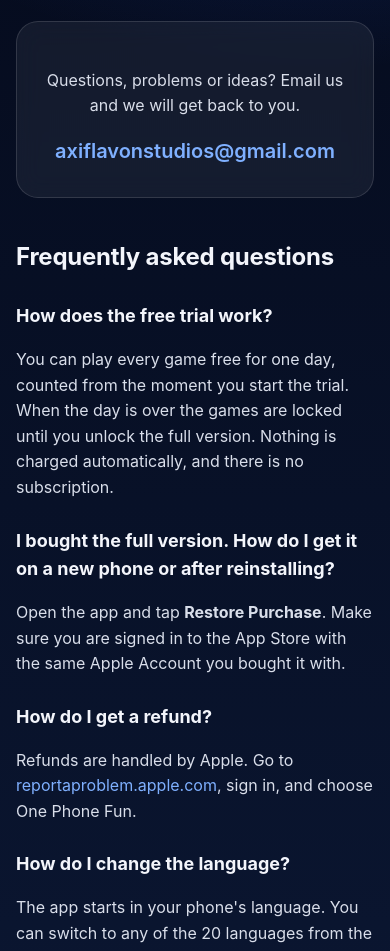
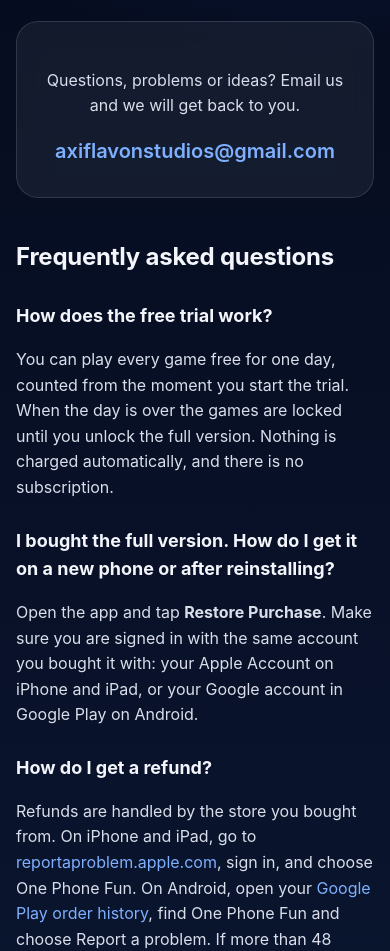
Before and after one commit to AxiflavonStudios/axiflavonstudios.github.io, a plain HTML site: page onephonefun/support/index.html in a window 390 px wide. Shown: the part 144-1095 px from the top of the page. Drawn offline with Linux system fonts and the light colour scheme.

Commit message:
One Phone Fun: Google Play in support answers and on the app page
Co-Authored-By: Claude Opus 5.5 <noreply@anthropic.com>
Claude-Session: https://claude.ai/code/session_01G2EEwHw451vM2jEQQQCQ1F

```diff
--- a/onephonefun/support/index.html
+++ b/onephonefun/support/index.html
@@ -37,10 +37,10 @@
     <p>You can play every game free for one day, counted from the moment you start the trial. When the day is over the games are locked until you unlock the full version. Nothing is charged automatically, and there is no subscription.</p>
 
     <h3>I bought the full version. How do I get it on a new phone or after reinstalling?</h3>
-    <p>Open the app and tap <strong>Restore Purchase</strong>. Make sure you are signed in to the App Store with the same Apple Account you bought it with.</p>
+    <p>Open the app and tap <strong>Restore Purchase</strong>. Make sure you are signed in with the same account you bought it with: your Apple Account on iPhone and iPad, or your Google account in Google Play on Android.</p>
 
     <h3>How do I get a refund?</h3>
-    <p>Refunds are handled by Apple. Go to <a href="https://reportaproblem.apple.com/">reportaproblem.apple.com</a>, sign in, and choose One Phone Fun.</p>
+    <p>Refunds are handled by the store you bought from. On iPhone and iPad, go to <a href="https://reportaproblem.apple.com/">reportaproblem.apple.com</a>, sign in, and choose One Phone Fun. On Android, open your <a href="https://play.google.com/store/account/orderhistory">Google Play order history</a>, find One Phone Fun and choose Report a problem. If more than 48 hours have passed since the purchase, <a href="mailto:axiflavonstudios@gmail.com">email us</a> and we will help.</p>
 
     <h3>How do I change the language?</h3>
     <p>The app starts in your phone's language. You can switch to any of the 20 languages from the language button on the start screen.</p>
```
Also changed, not shown: onephonefun/index.html (+1 -1 lines).
